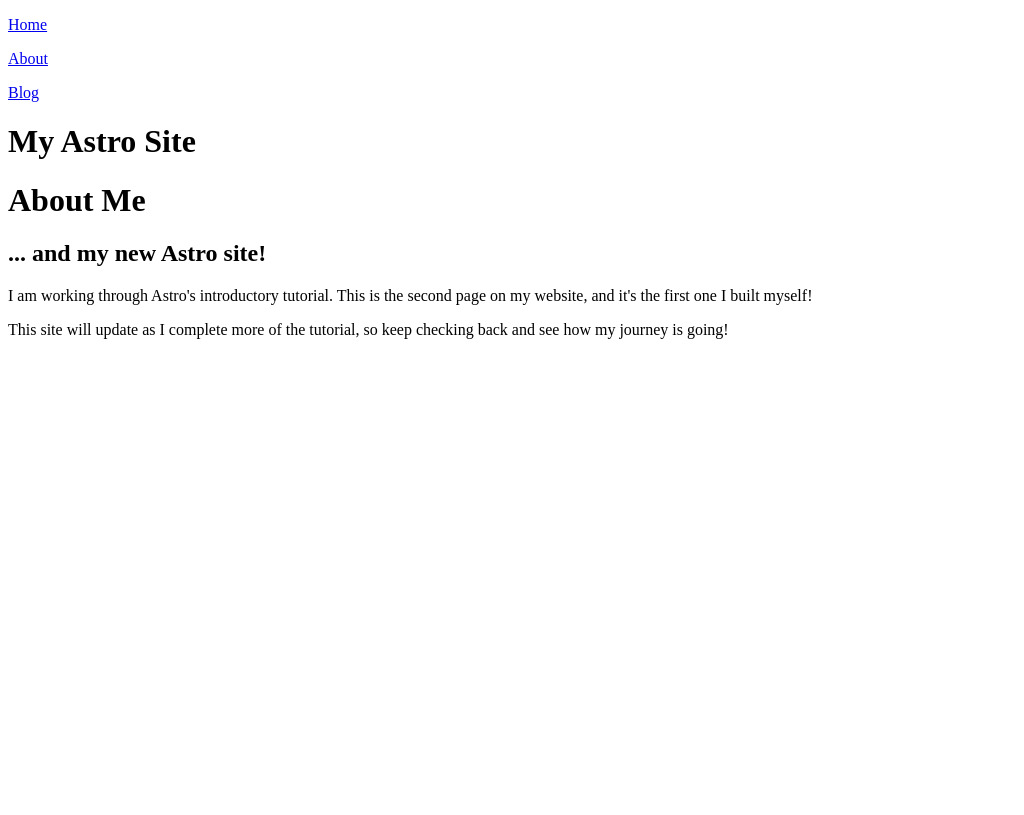
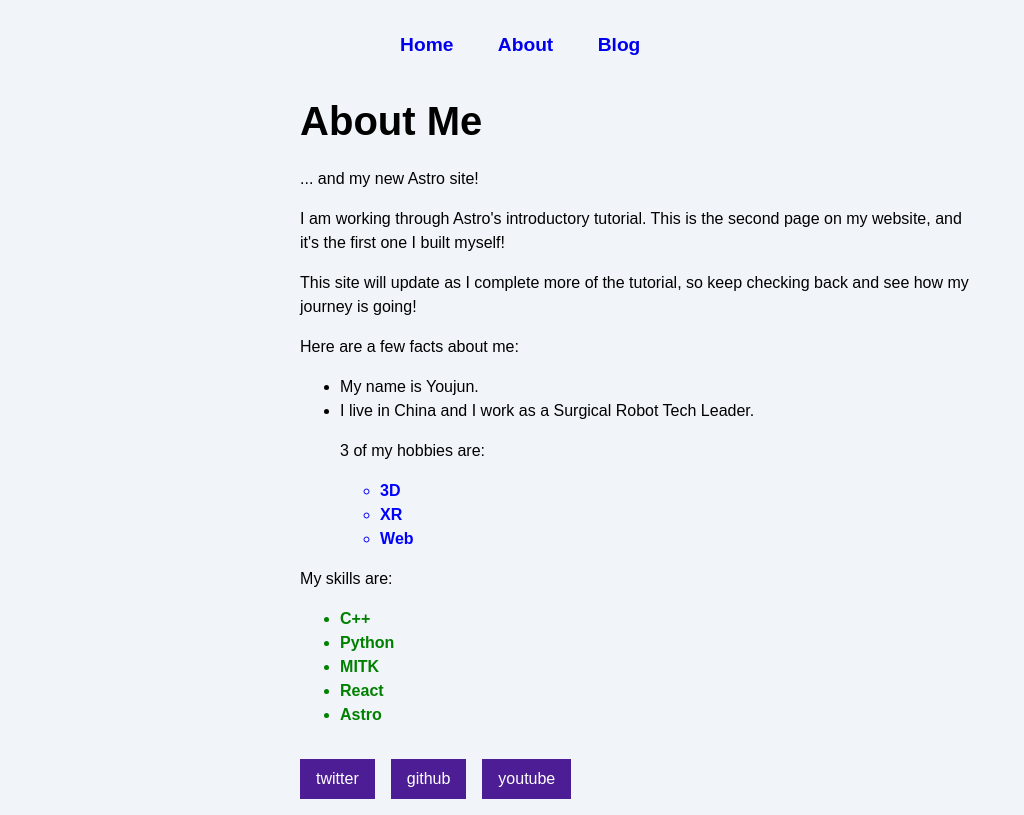
Before and after one commit to zhaomengxiao/AstroWithThreeJs, an Astro site: page /AstroWithThreeJs/about in a window 1280 px wide. Shown: the whole page, without its empty margins (0-1024 px from the left). Built offline with nearby package versions, Linux system fonts and the light colour scheme; Astro itself is replaced by a stand-in of ours.

Commit message:
Refactor using components and layouts

```diff
--- /dev/null
+++ b/src/components/footer.astro
@@ -0,0 +1,26 @@
+---
+import Social from "./social.astro";
+---
+
+<style>
+  footer {
+    display: flex;
+    gap: 1rem;
+    margin-top: 2rem;
+  }
+</style>
+
+<footer>
+  <Social
+    platform="twitter"
+    username="astrodotbuild"
+  />
+  <Social
+    platform="github"
+    username="withastro"
+  />
+  <Social
+    platform="youtube"
+    username="astrodotbuild"
+  />
+</footer>
--- /dev/null
+++ b/src/components/hamburger.astro
@@ -0,0 +1,7 @@
+---
+---
+<div class="hamburger">
+    <span class="line"></span>
+    <span class="line"></span>
+    <span class="line"></span>
+  </div>
--- /dev/null
+++ b/src/components/header.astro
@@ -0,0 +1,11 @@
+---
+import Navigator from "./navigator.astro";
+import Hamburger from "./hamburger.astro";
+---
+
+<header>
+  <nav>
+    <Hamburger />
+    <Navigator />
+  </nav>
+</header>
--- /dev/null
+++ b/src/components/navigator.astro
@@ -0,0 +1,9 @@
+---
+
+---
+
+<div class="nav-links">
+  <a href="/AstroWithThreeJs">Home</a>
+  <a href="/AstroWithThreeJs/about">About</a>
+  <a href="/AstroWithThreeJs/blog">Blog</a>
+</div>
--- /dev/null
+++ b/src/components/social.astro
@@ -0,0 +1,14 @@
+---
+const { platform, username } = Astro.props;
+---
+
+<a href={`https://www.${platform}.com/${username}`}>{platform}</a>
+
+<style>
+  a {
+    padding: 0.5rem 1rem;
+    color: white;
+    background-color: #4c1d95;
+    text-decoration: none;
+  }
+</style>
--- /dev/null
+++ b/src/layouts/baseLayout.astro
@@ -0,0 +1,35 @@
+---
+import Header from "../components/header.astro";
+import Footer from "../components/footer.astro";
+import "../styles/global.css";
+const { pageTitle } = Astro.props;
+---
+
+<html lang="en">
+  <head>
+    <meta charset="utf-8" />
+    <link
+      rel="icon"
+      type="image/svg+xml"
+      href="/AstroWithThreeJs/favicon.svg"
+    />
+    <meta
+      name="viewport"
+      content="width=device-width"
+    />
+    <meta
+      name="generator"
+      content={Astro.generator}
+    />
+    <title>{pageTitle}</title>
+  </head>
+  <body>
+    <Header />
+    <h1>{pageTitle}</h1>
+    <slot />
+    <Footer />
+    <script>
+      import "../scripts/menu.js";
+    </script>
+  </body>
+</html>
--- a/src/pages/about.astro
+++ b/src/pages/about.astro
@@ -1,14 +1,30 @@
 ---
+import BaseLayout from "../layouts/baseLayout.astro";
 const pageTitle = "About Me";
+
+const identity = {
+  firstName: "Youjun",
+  country: "China",
+  occupation: "Surgical Robot Tech Leader",
+  hobbies: ["3D", "XR", "Web"],
+};
+
+const skills = ["C++", "Python", "MITK", "React", "Astro"];
 ---
 
-<body>
-  <p><a href="/AstroWithThreeJs">Home</a></p>
-  <p><a href="/AstroWithThreeJs/about">About</a></p>
-  <p><a href="/AstroWithThreeJs/blog">Blog</a></p>
-  <h1>My Astro Site</h1>
-  <h1>About Me</h1>
-  <h2>... and my new Astro site!</h2>
+<style>
+  .skill {
+    color: green;
+    font-weight: bold;
+  }
+  .hobbie {
+    color: blue;
+    font-weight: bold;
+  }
+</style>
+
+<BaseLayout pageTitle={pageTitle}>
+  <p>... and my new Astro site!</p>
 
   <p>
     I am working through Astro's introductory tutorial. This is the second page
@@ -19,4 +35,26 @@ const pageTitle = "About Me";
     This site will update as I complete more of the tutorial, so keep checking
     back and see how my journey is going!
   </p>
-</body>
+
+  <p>Here are a few facts about me:</p>
+  <ul>
+    <li>My name is {identity.firstName}.</li>
+    <li>
+      I live in {identity.country} and I work as a {identity.occupation}.
+    </li>
+    <p>{identity.hobbies.length} of my hobbies are:</p>
+    {
+      identity.hobbies.length >= 2 && (
+        <ul>
+          {identity.hobbies.map((hobbie) => (
+            <li class="hobbie">{hobbie}</li>
+          ))}
+        </ul>
+      )
+    }
+  </ul>
+  <p>My skills are:</p>
+  <ul>
+    {skills.map((skill) => <li class="skill">{skill}</li>)}
+  </ul>
+</BaseLayout>
--- a/src/pages/navigator.astro
+++ /dev/null
@@ -1,5 +0,0 @@
-<body>
-    <p><a href="/AstroWithThreeJs">Home</a></p>
-    <p><a href="/AstroWithThreeJs/about">About</a></p>
-    <p><a href="/AstroWithThreeJs/blog">Blog</a></p>
-</body>
--- /dev/null
+++ b/src/scripts/menu.js
@@ -0,0 +1,3 @@
+document.querySelector('.hamburger').addEventListener('click', () => {
+    document.querySelector('.nav-links').classList.toggle('expanded');
+  });
--- /dev/null
+++ b/src/styles/global.css
@@ -0,0 +1,79 @@
+html {
+    background-color: #f1f5f9;
+    font-family: sans-serif;
+  }
+
+  body {
+    margin: 0 auto;
+    width: 100%;
+    max-width: 80ch;
+    padding: 1rem;
+    line-height: 1.5;
+  }
+
+  * {
+    box-sizing: border-box;
+  }
+
+  h1 {
+    margin: 1rem 0;
+    font-size: 2.5rem;
+  }
+  /* nav styles */
+  .hamburger {
+    padding-right: 20px;
+    cursor: pointer;
+  }
+
+  .hamburger .line {
+    display: block;
+    width: 40px;
+    height: 5px;
+    margin-bottom: 10px;
+    background-color: #ff9776;
+  }
+.nav-links {
+    width: 100%;
+    top: 5rem;
+    left: 48px;
+    background-color: #ff9776;
+    display: none;
+    margin: 0;
+  }
+
+  .nav-links a {
+    display: block;
+    text-align: center;
+    padding: 10px 0;
+    text-decoration: none;
+    font-size: 1.2rem;
+    font-weight: bold;
+    /* text-transform: uppercase; */
+  }
+
+  .nav-links a:hover,
+  .nav-links a:focus {
+    background-color: #ff9776;
+  }
+
+  .expanded {
+    display: unset;
+  }
+
+  @media screen and (min-width: 636px) {
+    .nav-links {
+      margin-left: 5em;
+      display: block;
+      position: static;
+      width: auto;
+      background: none;
+    }
+
+    .nav-links a {
+      display: inline-block;
+      padding: 15px 20px;
+    }
+    .hamburger {
+      display: none;
+    }
+  }
```
Also changed, not shown: src/layouts/mdPostLayout.astro (added, +17 -0 lines), src/pages/blog.astro (+7 -7 lines), src/pages/index.astro (+6 -27 lines), src/pages/posts/post-1.md (+1 -3 lines).
